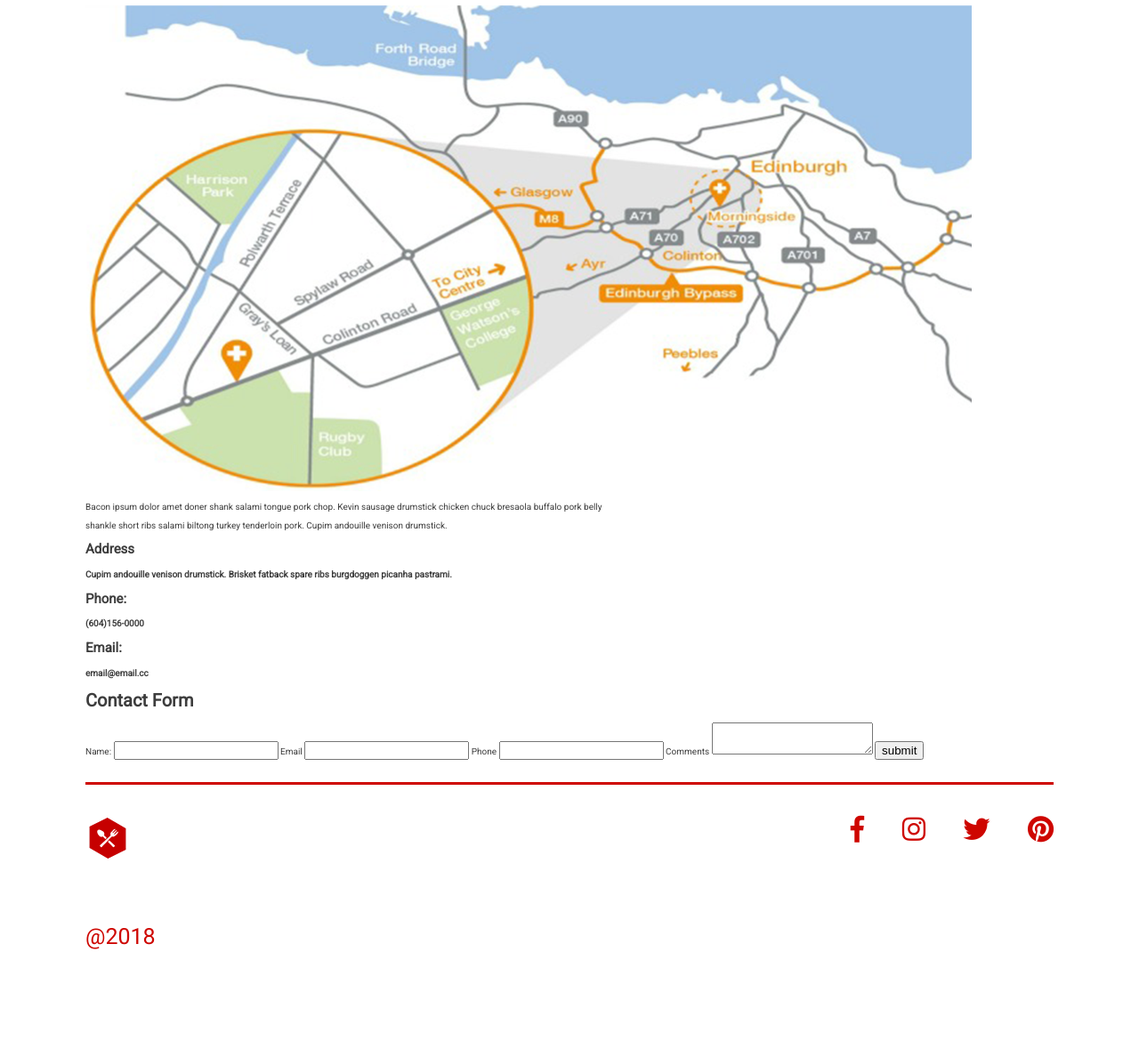
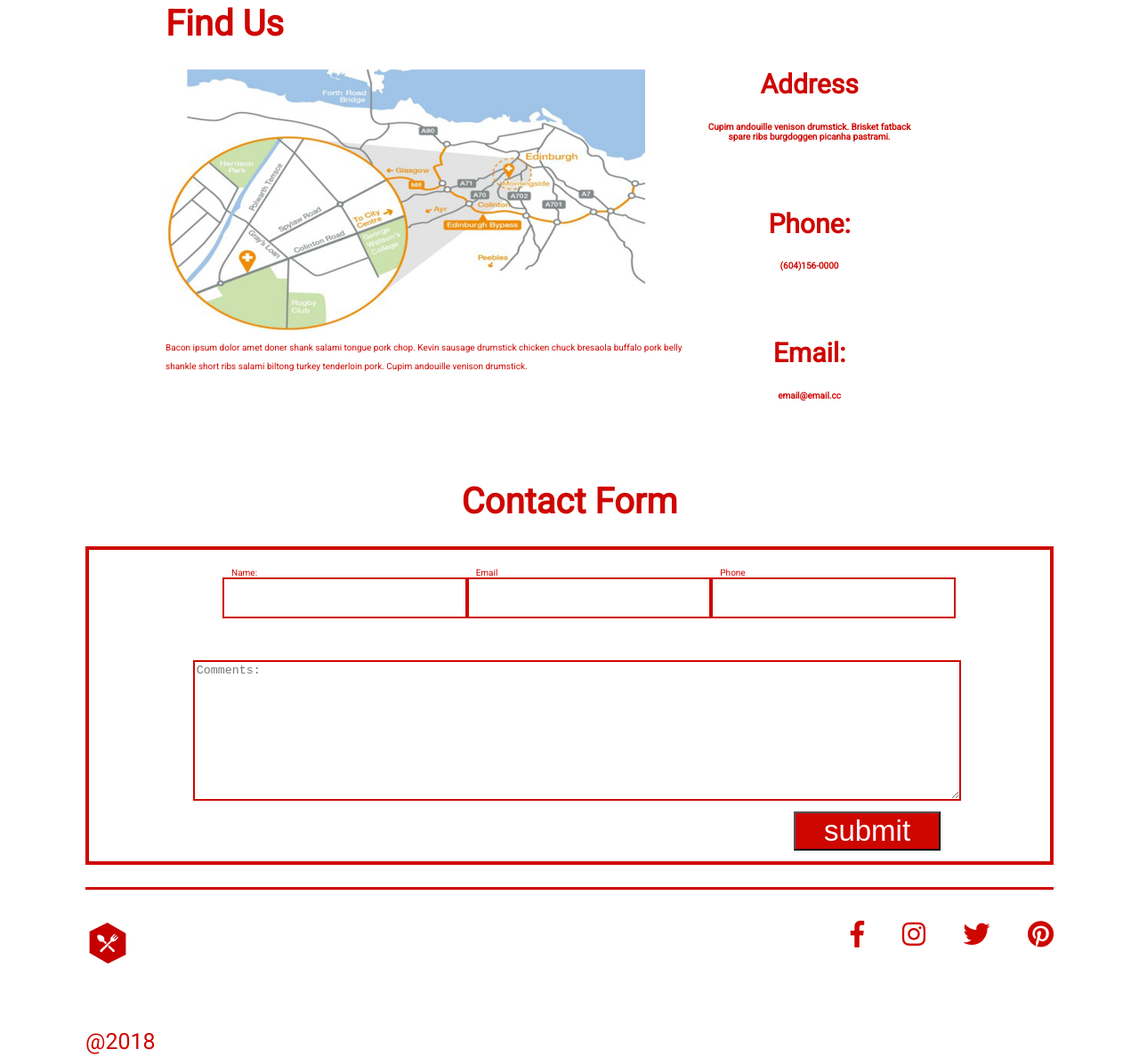
Before and after one commit to maajang/Business-Brochure-Website--bcit-twd-20, a website: page contact.html in a window 1280 px wide. Shown: the part 130-1318 px from the top of the page at 89% size. Before the commit the page ends 1232 px from the top, so only its background shows below. Drawn offline with nearby package versions, Linux system fonts and the light colour scheme; files that its build step writes are made by us from their sources.

Commit message:
working on contact page

```diff
--- a/assets/scss/main.scss
+++ b/assets/scss/main.scss
@@ -17,3 +17,4 @@
 @import './pages/blog';
 @import './pages/bdetails';
 @import './pages/thankyou';
+@import './pages/contact';
--- a/assets/scss/pages/_contact.scss
+++ b/assets/scss/pages/_contact.scss
@@ -0,0 +1,100 @@
+.mapaddr, .ContactForm, h1{
+    color:$color-theme;
+}
+.contact {
+    margin-top:5em;
+    margin-left:9em;
+}
+.contact h1 {
+    font-size:4em;
+}
+.mapaddr{
+    display:flex;
+
+}
+.map {
+    width:60%;
+}
+.map img{
+    width:90%
+}
+.ape {
+    width:25%;
+}
+.ape h2{
+    text-align:center;
+    font-size:3em;
+}
+.address h2{
+    margin-top:0;
+}
+.ape h4{
+    text-align:center;
+    padding-bottom:5em;
+}
+.ContactForm h1{
+    text-align:center;
+    font-size:4em;
+}
+.form-container{
+    border:4px solid $color-theme;
+    padding-left:9em;
+    padding-right:9em;
+    padding-bottom:4em;
+}
+
+.horizontal{
+    display:flex;
+    justify-content:space-between;
+    margin:2em;
+    align-items:center;
+    padding-right:2em;
+    list-style:none;
+}
+
+.horizontal label{
+padding-right:1em;
+padding-left:1em;
+}
+#firstbox{
+   height:40px;
+   width:20em;
+   border:2px solid $color-theme;
+}
+#comments{
+    border:2px solid $color-theme;
+    width:95%;
+    margin:2em;
+}
+.sr-only{
+    position:absolute;
+    width:1px;
+    height:1px;
+    padding:0;
+    margin:-1px;
+    overflow:hidden;
+    clip:rect(0,0,0,0)
+}
+input[type=submit]{
+    float: right;
+    margin-right:1em;
+    background-color:$color-theme ;
+    color:white;
+    width:5em;
+    font-size:3.3rem;
+    margin-top:-0.5em;
+}
+@media only screen and (max-width:1024px){
+    .horizontal{
+        flex-direction:column;
+    }
+    .horizontal li{
+        padding-bottom:5px;
+    }
+}
+@media only screen and (max-width:750px){
+    .mapaddr{
+       display:block;
+    }
+
+}
--- a/contact.html
+++ b/contact.html
@@ -27,9 +27,10 @@
                         <span class="dot"></span>
                     </label>
                 </nav>
-
+                <div class = "contact">
                 <h1>Find Us</h1>
                 <div class = "mapaddr">
+
                     <div class = "map">
                     <img src="./assets/img/contactmap.png">
                     <p>Bacon ipsum dolor amet doner shank salami tongue pork chop.
@@ -40,32 +41,46 @@
                     </p>
                     </div>
                     <div class = "ape">  <!--address,phone,email-->
+                        <div class="address">
                         <h2>Address</h2>
                         <h4>Cupim andouille venison drumstick. Brisket fatback spare ribs burgdoggen picanha pastrami.</h4>
+                        </div>
+                        <div class="phone">
                         <h2>Phone:</h2>
                         <h4>(604)156-0000</h4>
+                        </div>
+                        <div class = "email">
                         <h2>Email:</h2>
                         <h4>email@email.cc</h4>
+                        </div>
                     </div>
                 </div>
-                <h1>Contact Form</h1>
+                </div>
+
                     <div class="ContactForm">
-                        <form action="./thank-you.html">
+                            <h1>Contact Form</h1>
+                        <div class="form-container">
+                        <form action="./thank-you.html" method ="POST">
+                            <ul class = "horizontal">
+                                <li>
                         <label for="name">Name:</label>
                         <input type="text"id="firstbox"name="name" required>
-
+                                </li>
+                                <li>
                         <label for="email">Email</label>
                         <input type="email"id="firstbox"email="email" required>
-
+                                </li>
+                                <li>
                         <label for="phone">Phone</label>
                         <input type="tel"id="firstbox"tel="phone"required>
-
-                        <label for="comments">Comments</label>
-                        <textarea name="comments" id="comments"></textarea>
+                                </li>
+                            </ul>
+                        <label for="comments" class="sr-only">Comments:</label>
+                        <textarea name="comments" id="comments" placeholder = "Comments:"rows="10"></textarea>
 
                         <input type="submit" id="submit" value ="submit">
-                    </form>
-
+                        </form>
+                        </div>
                     </div>
 
 
```
Also changed, not shown: reservation.html (+1 -1 lines).
